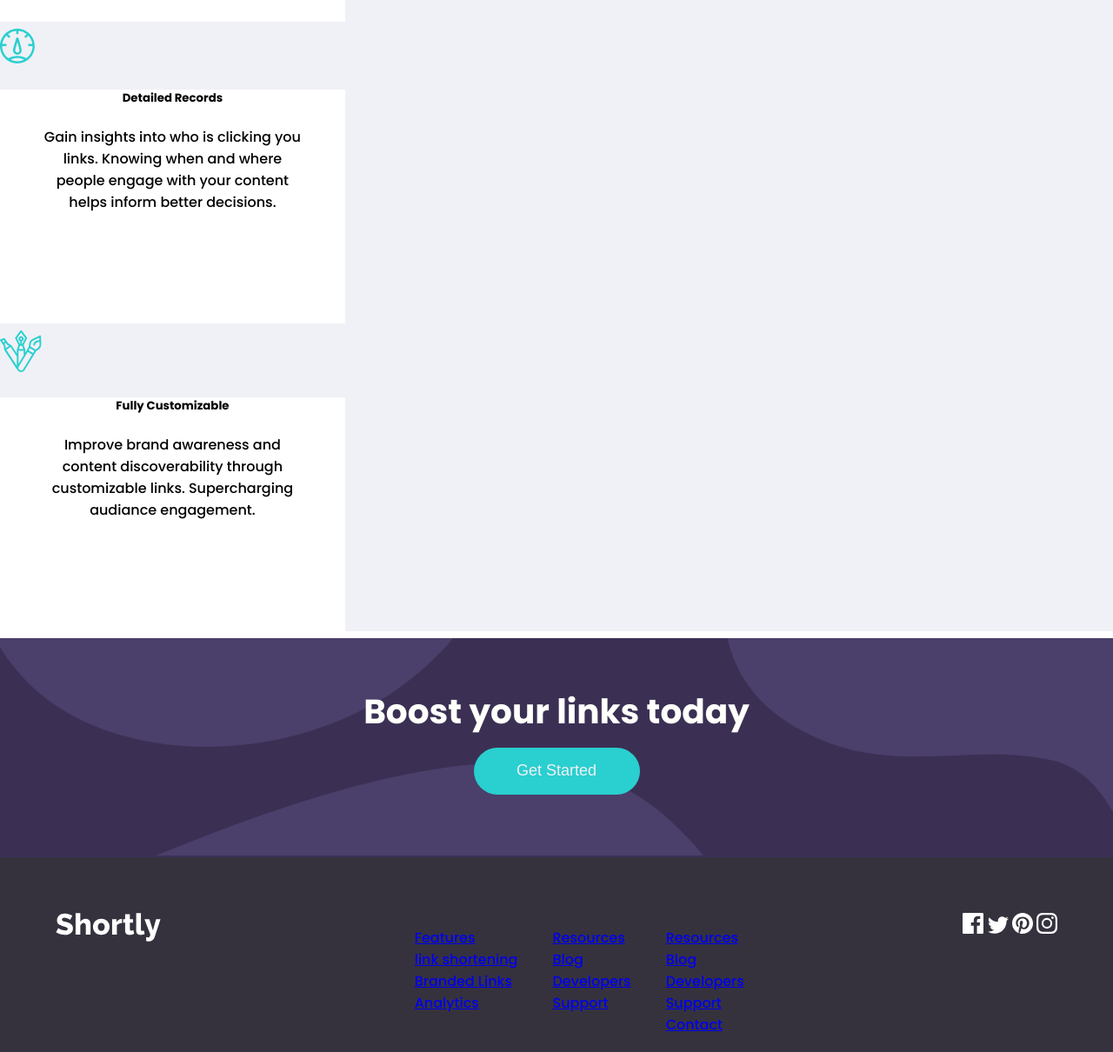
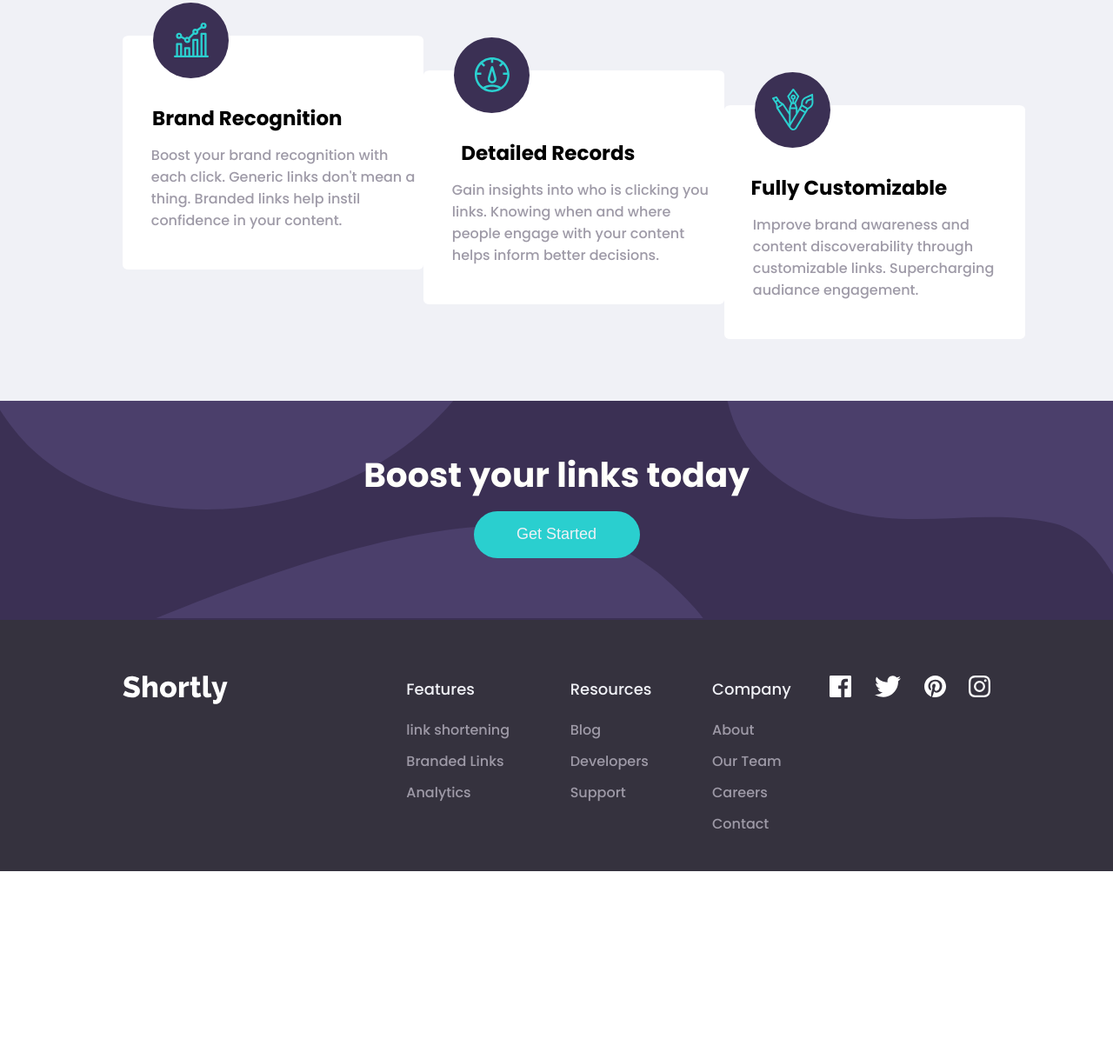
Before and after one commit to pacheco-andres/web-design-challenge, a website: page index.html in a window 1280 px wide. Shown: the part 1241-2451 px from the top of the page at 87% size. After the commit the page ends 2243 px from the top, so only its background shows below. Drawn offline with Linux system fonts and the light colour scheme.

Commit message:
Fix advanced statistics section
Fix statistic boxes images

```diff
--- a/index.html
+++ b/index.html
@@ -44,26 +44,32 @@
       <h2 class="title">Advanced statistics</h2>
       <div class="description">Track how your links performing across the web with <br> our advanced statistics dashboar.</div>
     </div>
-    <div>
-      <div>
-        <img src="images/icon-brand-recognition.svg" alt="">
+    <div class="box">
+      <div class="brand-recognition">
+        <div class="dvanced-statistics-icons">
+          <img src="images/icon-brand-recognition.svg" alt="">
+        </div>
         <div class="advanced-statistics-box">
-          <h5>Brand Recognitio</h5>
-          <div>Boost your brand recognition with <br> each click. Generic links don't mean a <br> thing. Branded links help instil <br> confidence in your content.</div>
+          <h5 class="tittle-box">Brand Recognition</h5>
+          <div class="text-box">Boost your brand recognition with <br> each click. Generic links don't mean a <br> thing. Branded links help instil <br> confidence in your content.</div>
         </div>
       </div>
-      <div>
-        <img src="images/icon-detailed-records.svg">
+      <div class="detailed-record">
+        <div class="dvanced-statistics-icons">
+          <img src="images/icon-detailed-records.svg">
+        </div>
         <div class="advanced-statistics-box">
-          <h5>Detailed Records</h5>
-          <div>Gain insights into who is clicking you <br> links. Knowing when and where <br> people engage with your content <br> helps inform better decisions.</div>
+          <h5 class="tittle-box">Detailed Records</h5>
+          <div class="text-box">Gain insights into who is clicking you <br> links. Knowing when and where <br> people engage with your content <br> helps inform better decisions.</div>
         </div>
       </div>
-      <div>
-        <img src="images/icon-fully-customizable.svg">
+      <div class="fully-customizable">
+        <div class="dvanced-statistics-icons">
+          <img src="images/icon-fully-customizable.svg">
+        </div>
         <div class="advanced-statistics-box">
-          <h5>Fully Customizable</h5>
-          <div>Improve brand awareness and <br> content discoverability through <br> customizable links. Supercharging <br>audiance engagement.</div>
+          <h5 class="tittle-box">Fully Customizable</h5>
+          <div class="text-box">Improve brand awareness and <br> content discoverability through <br> customizable links. Supercharging <br>audiance engagement.</div>
         </div>
       </div>
     </div>
@@ -76,32 +82,32 @@
     <div>
       <img src="images/logo-white.svg">
     </div>
-    <div class="row">
+    <div class="row links-footer">
       <ul>
-        <li><a href="#Features">Features</a></li>
-        <li><a href="#link shortening">link shortening</a></li>
-        <li><a href="#Branded Links">Branded Links</a></li>
-        <li><a href="Analytics">Analytics</a></li>
+        <li><a class="list-tittle" href="#Features">Features</a></li>
+        <li><a class="list" href="#link shortening">link shortening</a></li>
+        <li><a class="list" href="#Branded Links">Branded Links</a></li>
+        <li><a class="list" href="Analytics">Analytics</a></li>
       </ul>
       <ul>
-        <li><a href="#Resources">Resources</a></li>
-        <li><a href="#Blog">Blog</a></li>
-        <li><a href="#Developers">Developers</a></li>
-        <li><a href="#Support">Support</a></li>
+        <li><a class="list-tittle" href="#Resources">Resources</a></li>
+        <li><a class="list" href="#Blog">Blog</a></li>
+        <li><a class="list" href="#Developers">Developers</a></li>
+        <li><a class="list" href="#Support">Support</a></li>
       </ul>
       <ul>
-        <li><a href="#Company">Resources</a></li>
-        <li><a href="#About">Blog</a></li>
-        <li><a href="#Our Team">Developers</a></li>
-        <li><a href="#Careers">Support</a></li>
-        <li><a href="#Contact">Contact</a></li>
+        <li><a class="list-tittle" href="#Company">Company</a></li>
+        <li><a class="list" href="#About">About</a></li>
+        <li><a class="list" href="#Our Team">Our Team</a></li>
+        <li><a class="list" href="#Careers">Careers</a></li>
+        <li><a class="list" href="#Contact">Contact</a></li>
       </ul>
     </div>
-    <div>
-      <img src="images/icon-facebook.svg">
-      <img src="images/icon-twitter.svg">
-      <img src="images/icon-pinterest.svg">
-      <img src="images/icon-instagram.svg">
+    <div class="icon-social-media">
+      <img class="height" src="images/icon-facebook.svg">
+      <img class="height" src="images/icon-twitter.svg">
+      <img class="height" src="images/icon-pinterest.svg">
+      <img class="height" src="images/icon-instagram.svg">
       </div>
   </footer>
 </body>
--- a/styles.scss
+++ b/styles.scss
@@ -9,9 +9,8 @@ $gray: hsl(0, 0%, 75%);
 $grayish-violet: hsl(257, 7%, 63%);
 $very-dark-blue: hsl(255, 11%, 22%);
 $vary-dark-violet: hsl(260, 8%, 14%);
-$athens-gray: #f0f1f6;
-$Athens-gray: #F0F1F6;
-$Santas-gray: #9F9EA3;
+$athens-gray: #F0F1F6;
+$santas-gray: #9F9EA3;
 $baltic-sea: #322E3B;
 $black-white: #FFFFFB;
 
@@ -27,10 +26,15 @@ body {
   margin: auto;
 }
 
+.height {
+  height: 25px;
+}
+
 h4 {
   font-size: 23px;
   margin-top: 4px;
-  color: $Santas-gray;
+  color: $santas-gray;
+  font-weight: 500;
 }
 
 .width-100 {
@@ -70,7 +74,7 @@ h4 {
 
 .link-no-subline {
   text-decoration: none;
-  color: $Santas-gray;
+  color: $santas-gray;
 }
 
 .background-color-athens-gray {
@@ -99,6 +103,7 @@ h4 {
 
 .get-started-seccion {
   margin-top: 9%;
+  height: 615px;
   padding-left: 11%;
 
   .more-than-just {
@@ -106,8 +111,8 @@ h4 {
     margin-top: 7%;
 
     .get-started-button {
-      width: 160px;
-      height: 46px;
+      width: 197px;
+      height: 56px;
       margin-bottom: 144px;
       border-radius: 27px;
       font-size: 17px;
@@ -128,8 +133,9 @@ h4 {
 }
 
 .advanced-statistics-section {
-  background-color: $Athens-gray;
+  background-color: $athens-gray;
   position: relative;
+  height: 880px;
 
   .shorten-link-section {
     height: 170px;
@@ -174,6 +180,8 @@ h4 {
 
   .advanced-statistics-text {
     text-align: center;
+    padding-top: 174px;
+    margin-bottom: 6%;
 
     .title {
       font-family: 'Poppins', sans-serif;
@@ -188,6 +196,66 @@ h4 {
     }
   }
 
+  .box {
+    display: flex;
+    justify-content: space-between;
+    display: flex;
+    margin-bottom: 0px;
+    width: 78%;
+    margin: auto;
+
+    .brand-recognition {
+      position: relative;
+    }
+
+    .brand-recognition::after {
+      content: "";
+      display: block;
+      width: 23%;
+      background-color: $cyan;
+      height: 10px;
+      position: absolute;
+      right: -80px;
+      top: 47%;
+      z-index: 0;
+    }
+
+    .detailed-record {
+      margin-top: 4%;
+      position: relative;
+    }
+
+    .detailed-record::after {
+      content: "";
+      display: block;
+      width: 23%;
+      background-color: $cyan;
+      height: 10px;
+      position: absolute;
+      right: -80px;
+      top: 47%;
+      z-index: 0;
+    }
+
+    .fully-customizable {
+      position: relative;
+      margin-top: 8%;
+    }
+
+
+    .dvanced-statistics-icons {
+      width: 25%;
+      height: 87px;
+      border-radius: 60px;
+      background-color: $dark-violet;
+      display: flex;
+      justify-content: center;
+      align-items: center;
+      position: absolute;
+      top: 0%;
+      right: 224px;
+    }
+
     .advanced-statistics-box {
       width: 26%;
       margin-bottom: 8px;
@@ -195,6 +263,22 @@ h4 {
       height: 269px;
       text-align: center;
       background-color: white;
+      border-radius: 2%;
+      width: 346px;
+
+      .tittle-box {
+        padding-top: 78px;
+        font-size: 23px;
+        padding-right: 59px;
+        margin-bottom: 13px;
+      }
+
+      .text-box {
+        text-align: justify;
+        padding-left: 33px;
+        color: $grayish-violet;
+      }
+    }
   }
 }
 
@@ -221,8 +305,8 @@ h4 {
     margin-bottom: 49px;
     background-color: $cyan;
     font-size: 18px;
-    color: $Athens-gray;
-    border: $Santas-gray;
+    color: $athens-gray;
+    border: $santas-gray;
   }
 }
 
@@ -230,8 +314,39 @@ footer {
   background-color: $very-dark-blue;
   justify-content: space-between;
   padding: 5%;
+  padding-left: 11%;
+  padding-right: 11%;
+  padding-bottom: 20px;
 
   ul {
     list-style: none;
   }
+
+  .links-footer {
+    color: $athens-gray;
+    width: 512px;
+    display: flex;
+    justify-content: space-around;
+    margin-top: -3%;
+    padding-left: 121px;
   }
+
+  .list-tittle {
+    line-height: 59px;
+    color: $athens-gray;
+    text-decoration: none;
+    font-size: 18px;
+  }
+
+  .list {
+    color: $grayish-violet;
+    text-decoration: none;
+    line-height: 36px;
+  }
+
+  .icon-social-media {
+    width: 185px;
+    display: flex;
+    justify-content: space-between;
+  }
+}
```
Also changed, not shown: styles.css, 1 other file. Lines whose indentation alone changed are shown as unchanged.
